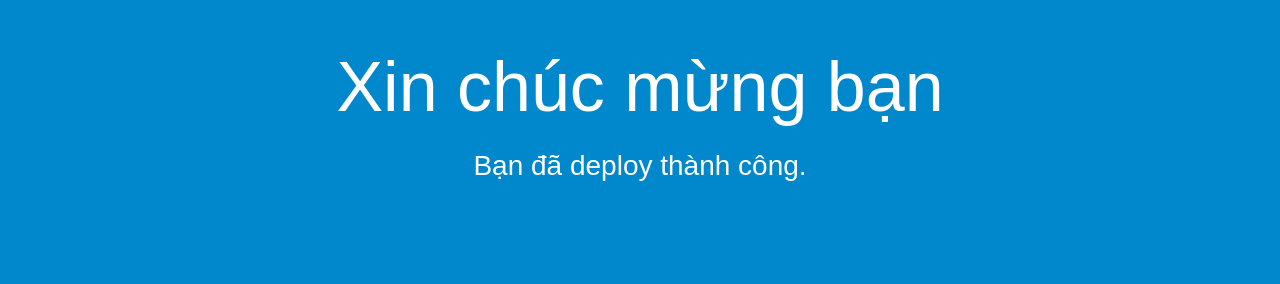
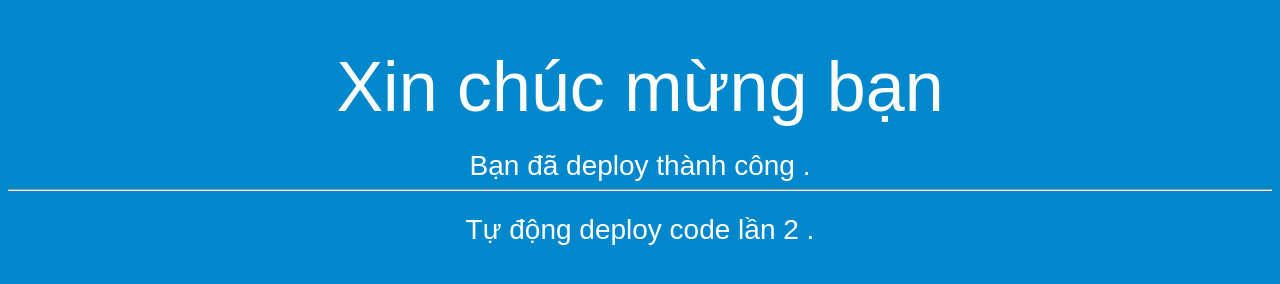
Before and after one commit to itzuitinh/cicdaws, a plain HTML site: page index.html in a window 1280 px wide. Drawn offline with Linux system fonts and the light colour scheme.

Commit message:
sua code

```diff
--- a/index.html
+++ b/index.html
@@ -27,7 +27,9 @@
 <body>
   <div align="center">
     <h1>Xin chúc mừng bạn</h1>
-    <h2>Bạn đã deploy thành công.</h2>
+    <h2>Bạn đã deploy thành công .</h2>
+	<hr>
+	<h2>Tự động deploy code lần 2 .</h2>
   </div>
 </body>
 </html>
```
